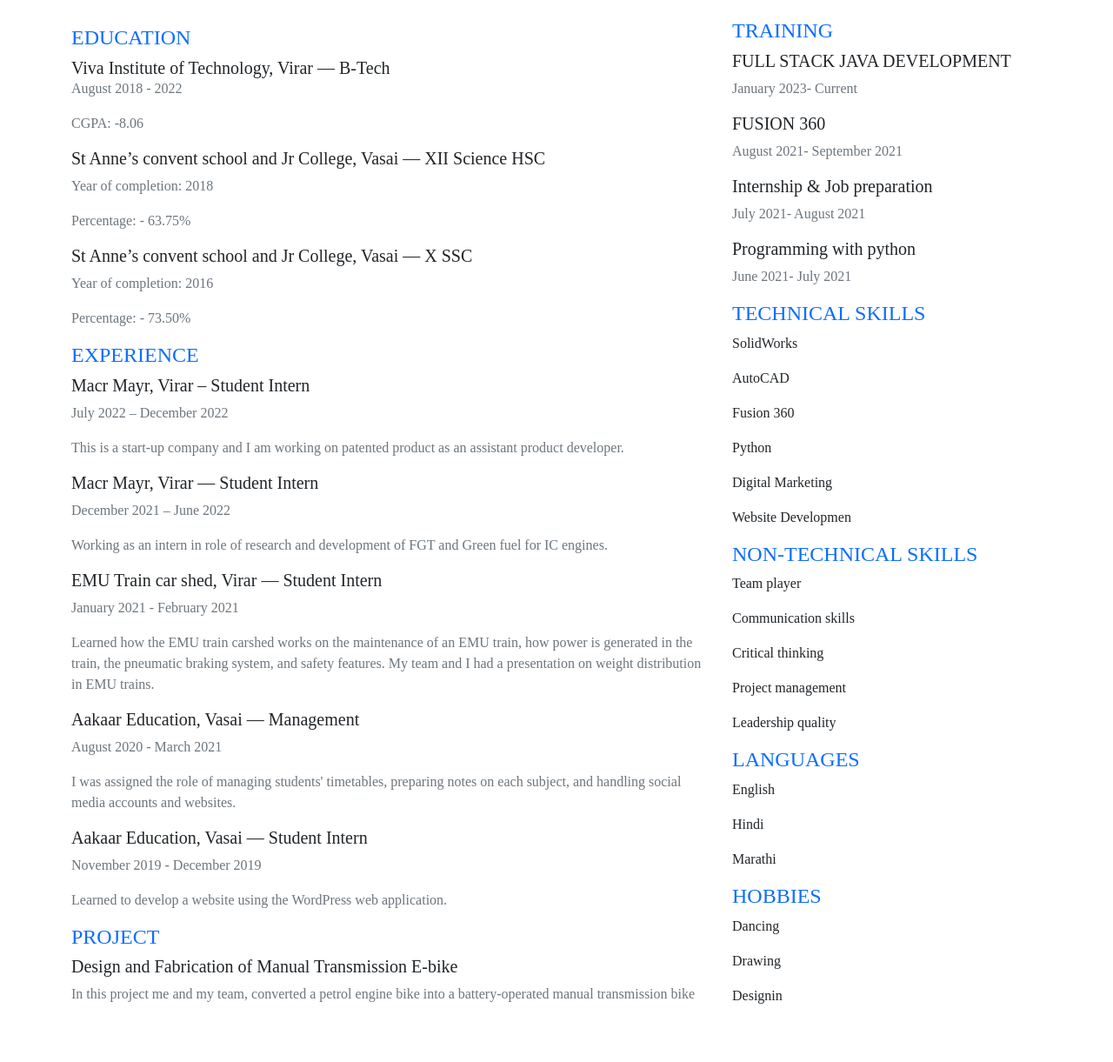
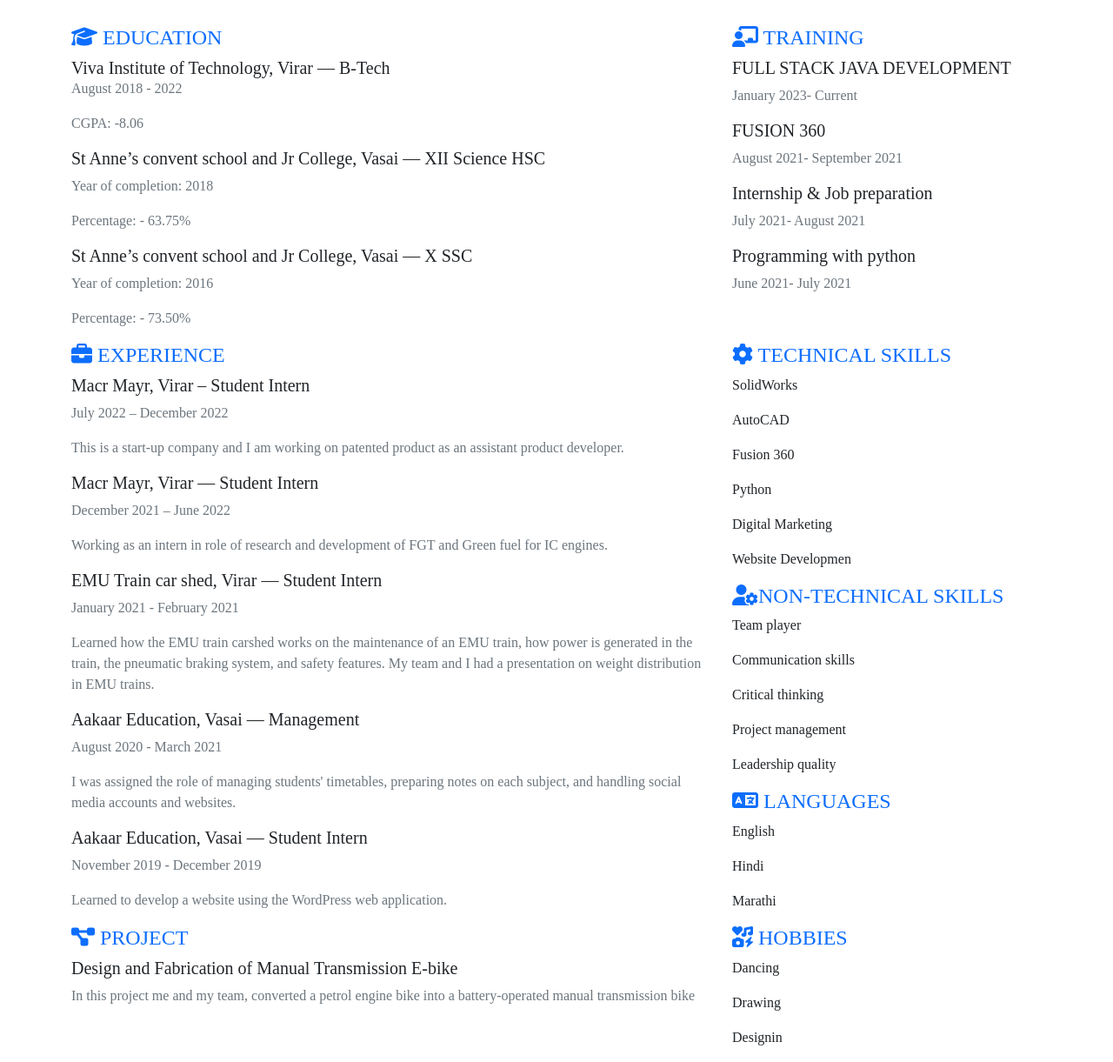
Before and after one commit to OmkarVanjare/resume, a plain HTML site: page index.html in a window 1280 px wide. Shown: the part 107-1328 px from the top of the page at 87% size. Before the commit the page ends 1280 px from the top, so only its background shows below. Drawn offline with nearby package versions, Linux system fonts and the light colour scheme; a web font is replaced by a local one.

Commit message:
Icons Addition

```diff
--- a/index.html
+++ b/index.html
@@ -13,11 +13,11 @@
         crossorigin="anonymous"></script>
     <link href="https://fonts.googleapis.com/css2?family=Poltawski+Nowy&display=swap" rel="stylesheet">
 
+    <script src="https://kit.fontawesome.com/f320d4730a.js" crossorigin="anonymous"></script>
 
 </head>
 <style>
-    *
-    {
+    * {
         margin: 0;
         padding: 0;
         box-sizing: border-box;
@@ -35,7 +35,7 @@
                 </p>
             </div>
             <div class="col-lg-4">
-                <p class="mt-4">
+                <p class="mt-lg-4 ">
                     <a href="mailto:omkarvanjare2@gmail.com"> omkarvanjare2@gmail.com</a> <br>
                     +91 7620965130 <br>
                     <a href="https://www.linkedin.com/in/omkar-vanjare/">www.linkedin.com/in/omkar-vanjare</a>
@@ -50,80 +50,105 @@
     <div class="container justify-content-evenly">
         <div class="row">
             <div class="col-lg-8 ">
-                <h4 class="text-primary mt-3" >EDUCATION</h4>
+
+
+
+                <h4 class="text-primary mt-3"><i class="fa-sharp fa-solid fa-graduation-cap" style="color: #0d6efd;"></i> EDUCATION</h4>
                 <h5 class="mb-0 ">Viva Institute of Technology, Virar — B-Tech</h5>
                 <p class="mt-0 text-secondary"> August 2018 - 2022 </p>
-                <p class="mt-0 text-secondary"> CGPA: -8.06</p>
+                <p class="mt-0 text-secondary">CGPA: -8.06 </p>
                 <h5>St Anne’s convent school and Jr College, Vasai — XII Science HSC</h5>
                 <p class="mt-0 text-secondary">Year of completion: 2018</p>
                 <p class="mt-0 text-secondary">Percentage: - 63.75%</p>
                 <h5>St Anne’s convent school and Jr College, Vasai — X SSC</h5>
                 <p class="mt-0 text-secondary">Year of completion: 2016 </p>
                 <p class="mt-0 text-secondary">Percentage: - 73.50%</p>
-                <h4 class="text-primary">EXPERIENCE</h4>
+            </div>
+            <div class="col-lg-4">
+
+                <h4 class="text-primary mt-3"><i class="fa-solid fa-chalkboard-user"></i> TRAINING</h4>
+                <h5>FULL STACK JAVA DEVELOPMENT </h5>
+                <p class="mt-0 text-secondary">January 2023- Current </p>
+                <h5>FUSION 360 </h5>
+                <p class="mt-0 text-secondary">August 2021- September 2021 </p>
+                <h5>Internship & Job preparation </h5>
+                <p class="mt-0 text-secondary"> July 2021- August 2021</p>
+                <h5>Programming with python </h5>
+                <p class="mt-0 text-secondary"> June 2021- July 2021</p>
+            </div>
+        </div>
+        <div class="row">
+            <div class="col-lg-8 ">
+                <h4 class="text-primary"><i class="fa-sharp fa-solid fa-briefcase" style="color: #0d6efd;"></i> EXPERIENCE</h4>
                 <h5>Macr Mayr, Virar – Student Intern</h5>
                 <p class="mt-0 text-secondary">July 2022 – December 2022</p>
-                <p class="mt-0 text-secondary">This is a start-up company and I am working on patented product as an
+                <p class="mt-0 text-secondary">This is a start-up company and I am working on patented product
+                    as an
                     assistant product developer.</p>
                 <h5>Macr Mayr, Virar — Student Intern</h5>
                 <p class="mt-0 text-secondary">December 2021 – June 2022</p>
-                <p class="mt-0 text-secondary">Working as an intern in role of research and development of FGT and
+                <p class="mt-0 text-secondary">Working as an intern in role of research and development of FGT
+                    and
                     Green fuel for IC engines.</p>
                 <h5>EMU Train car shed, Virar — Student Intern </h5>
                 <p class="mt-0 text-secondary">January 2021 - February 2021</p>
-                <p class="mt-0 text-secondary">Learned how the EMU train carshed works on the maintenance of an EMU
+                <p class="mt-0 text-secondary">Learned how the EMU train carshed works on the maintenance of an
+                    EMU
                     train, how power is generated in the train, the pneumatic braking system,
                     and safety features. My team and I had a presentation on weight
                     distribution in EMU trains.</p>
                 <h5>Aakaar Education, Vasai — Management</h5>
                 <p class="mt-0 text-secondary">August 2020 - March 2021</p>
-                <p class="mt-0 text-secondary">I was assigned the role of managing students' timetables, preparing
+                <p class="mt-0 text-secondary">I was assigned the role of managing students' timetables,
+                    preparing
                     notes on each subject, and handling social media accounts and websites.</p>
                 <h5>Aakaar Education, Vasai — Student Intern</h5>
                 <p class="mt-0 text-secondary">November 2019 - December 2019</p>
-                <p class="mt-0 text-secondary">Learned to develop a website using the WordPress web application.</p>
-                <h4 class="text-primary">PROJECT</h4>
+                <p class="mt-0 text-secondary">Learned to develop a website using the WordPress web application.
+                </p>
+            </div>
+            <div class="col-lg-4">
+                <h4 class="text-primary"> <i class="fa-solid fa-gear"></i> TECHNICAL SKILLS</h4>
+                <p> SolidWorks</p>
+                <p> AutoCAD </p>
+                <p> Fusion 360</p>
+                <p> Python </p>
+                <p> Digital Marketing</p>
+                <p> Website Developmen</p>
+                <h4 class="text-primary"><i class="fa-solid fa-user-gear"></i>NON-TECHNICAL SKILLS</h4>
+                <p> Team player</p>
+                <p> Communication skills</p>
+                <p> Critical thinking</p>
+                <p> Project management</p>
+                <p> Leadership quality</p>
+                <h4 class="text-primary"><i class="fa-solid fa-language"></i> LANGUAGES</h4>
+                <p> English</p>
+                <p> Hindi</p>
+                <p> Marathi</p>
+
+            </div>
+        </div>
+        <div class="row">
+            <div class="col-lg-8 ">
+                <h4 class="text-primary"><i class="fa-solid fa-diagram-project"></i> PROJECT</h4>
                 <h5>Design and Fabrication of Manual Transmission E-bike</h5>
-               <p class="mt-0 text-secondary"> In this project me and my team, converted a petrol engine bike into a
+                <p class="mt-0 text-secondary"> In this project me and my team, converted a petrol engine bike
+                    into a
                     battery-operated manual transmission bike</p>
 
             </div>
+
             <div class="col-lg-4">
-                <h5>
-                <h4 class="text-primary">TRAINING</h4>
-                <h5> FULL STACK JAVA DEVELOPMENT</h5>
-                <p class="mt-0 text-secondary"> January 2023- Current</p>
-                <h5> FUSION 360</h5>
-                <p class="mt-0 text-secondary"> August 2021- September 2021</p>
-                <h5> Internship & Job preparation</h5>
-                <p class="mt-0 text-secondary"> July 2021- August 2021</p>
-                <h5> Programming with python</h5>
-                <p class="mt-0 text-secondary"> June 2021- July 2021</p>
-                <h4 class="text-primary">TECHNICAL SKILLS</h4>
-                <p > SolidWorks</p>
-                <p> AutoCAD </p>
-                <p > Fusion 360</p>
-                <p > Python </p>
-                <p > Digital Marketing</p>
-                <p > Website Developmen</p>
-                <h4 class="text-primary">NON-TECHNICAL SKILLS</h4>
-                <p > Team player</p>
-                <p > Communication skills</p>
-                <p > Critical thinking</p>
-                <p > Project management</p>
-                <p > Leadership quality</p>
-                <h4 class="text-primary">LANGUAGES</h4>
-                <p > English</p>
-                <p > Hindi</p>
-                <p > Marathi</p>
-                <h4 class="text-primary"> HOBBIES</h4>
-                <p > Dancing</p>
-                <p > Drawing</p>
-                <p > Designin</p>
-                </p>
+
+                <h4 class="text-primary"> <i class="fa-solid fa-icons"></i> HOBBIES</h4>
+                <p> Dancing</p>
+                <p> Drawing</p>
+                <p> Designin</p>
+
             </div>
         </div>
     </div>
+
     <!-- Education and Training end -->
 </body>
 
```
Lines whose indentation alone changed are shown as unchanged.
